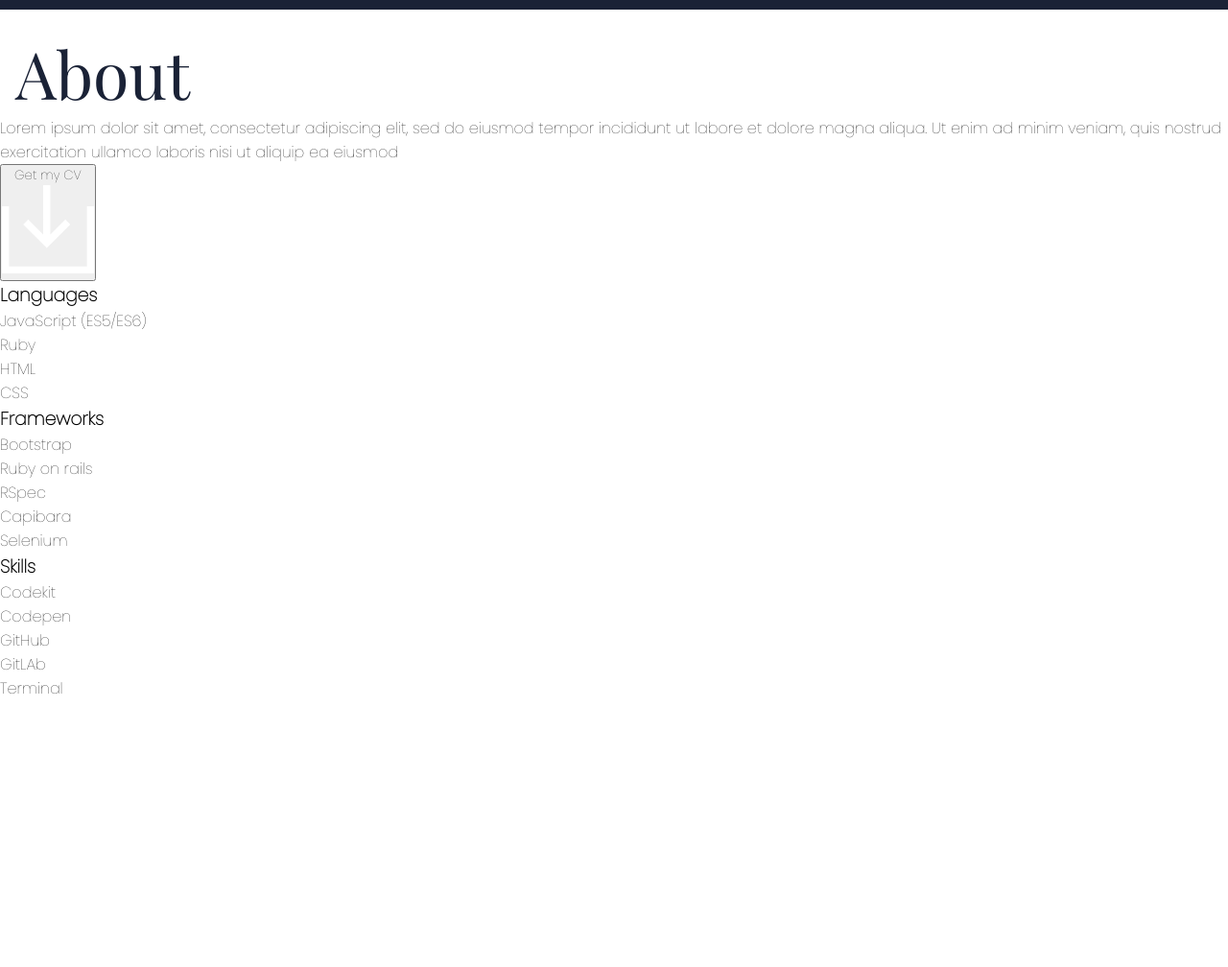
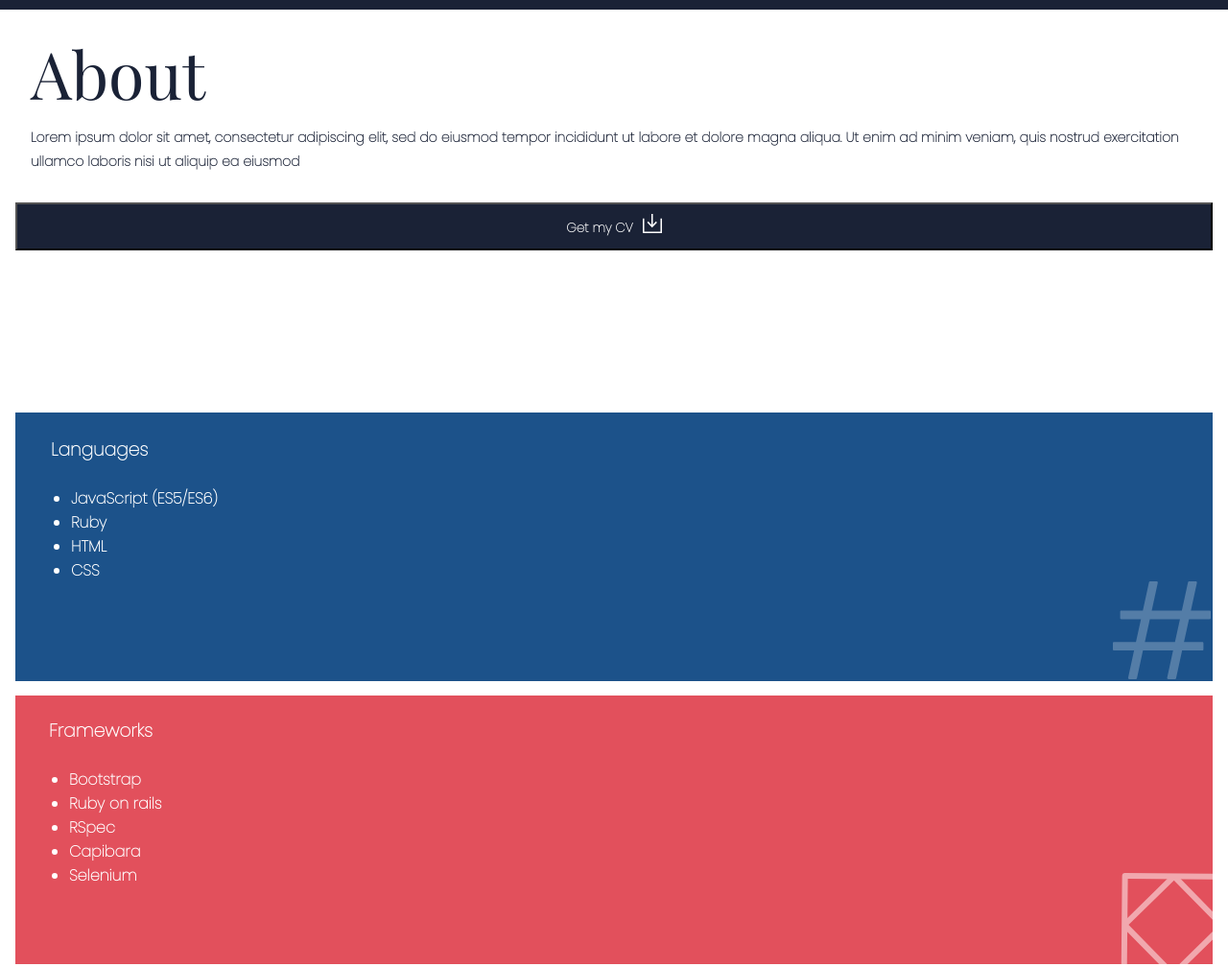
Before and after one commit to ivaan1992/Figma-Template, a website: page index.html in a window 1280 px wide. Shown: the part 6780-7788 px from the top of the page at 96% size. Before the commit the page ends 7510 px from the top, so only its background shows below. Drawn offline with nearby package versions, Linux system fonts and the light colour scheme.

Commit message:
Add the about style

```diff
--- a/mobile.css
+++ b/mobile.css
@@ -113,3 +113,89 @@ main img {
   margin-left: 10px;
   margin-top: 5px;
 }
+
+.about {
+  margin-left: 16px;
+  margin-right: 16px;
+  height: 50vh;
+}
+
+.paragraph {
+  width: 100%;
+  margin-top: 10px;
+  margin-left: 16px;
+  margin-right: 16px;
+  line-height: 25px ;
+  font-size: 14px;
+  font-weight: 600;
+  color: #1a2236;
+}
+
+.cv {
+  width: 100%;
+  height: 50px;
+  margin-top: 30px;
+  background: #1a2236;
+  color: #fff;
+  font-weight: 600;
+}
+
+.cv img {
+  width: 20px;
+  margin-left: 10px;
+}
+
+.skills-blue {
+  height: 280px;
+  border: 2px solid #1c528a;
+  margin-left: 16px;
+  margin-right: 16px;
+  margin-bottom: 15px;
+  font-family: 'Poppins', sans-serif;
+  background:#1c528a;
+  background-image: url("Images/ic_languages_mob.svg");
+  background-repeat: no-repeat;
+  background-position-x: right;
+  background-position-y: bottom;
+}
+
+.skills-pink {
+  height: 280px;
+  background: #E2505C;
+  margin-left: 16px;
+  margin-right: 16px;
+  margin-bottom: 15px;
+  font-family: 'Poppins', sans-serif;
+  background-image: url("Images/ic_framework.svg");
+  background-repeat: no-repeat;
+  background-position-x: right;
+  background-position-y: bottom;
+}
+
+.skills-yellow {
+  height: 280px;
+  background: #FEBF52;
+  margin-left: 16px;
+  margin-right: 16px;
+  margin-bottom: 50px;
+  font-family: 'Poppins', sans-serif;
+  background-image: url("Images/ic_skills.svg");
+  background-repeat: no-repeat;
+  background-position-x: right;
+  background-position-y: bottom;
+}
+
+.skills-title {
+  margin-left: 35px;
+  color: #fff;
+  font-weight: bold;
+  line-height: 4em;
+}
+
+.languages-skills {
+  display: flex;
+  flex-direction: column;
+  margin-left: 56px;
+  color: #fff;
+  font-weight: bold;
+}
```
